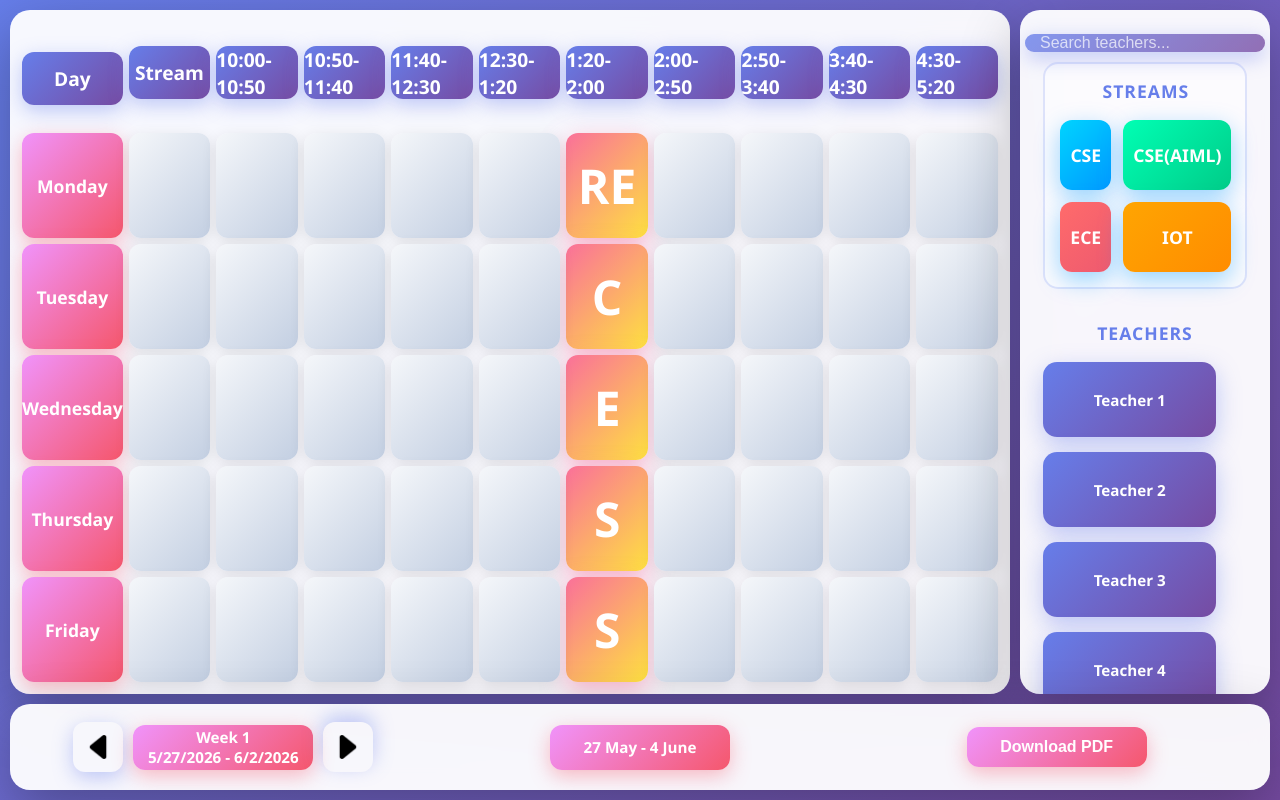
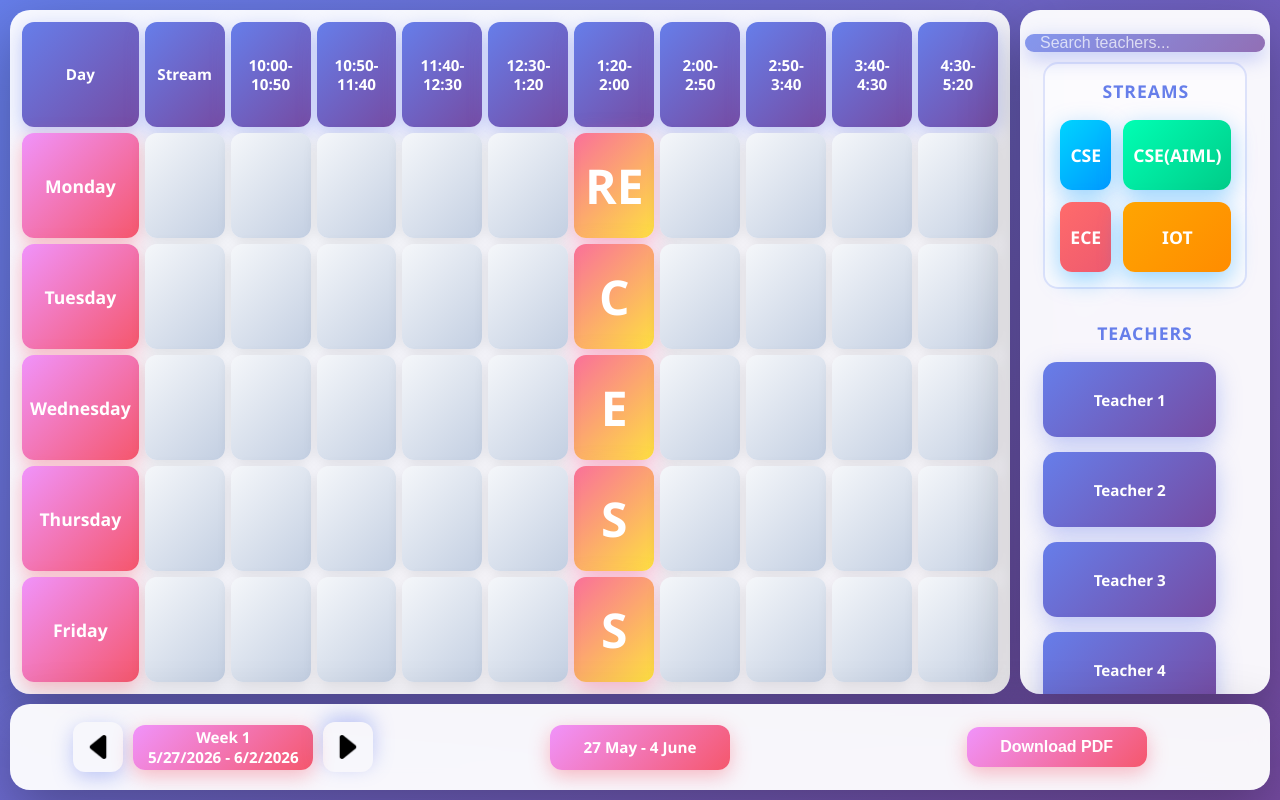
Before and after one commit to Satyanweshi01/Schedulo, a Flask app: page /editor/ in a window 1280 px wide. Run offline with Flask 3, Linux system fonts and the light colour scheme; some libraries are stand-ins or nearby versions.

Commit message:
Fix PDF export - times now stay inside boxes
- Removed problematic height and margin-top from .th class
- Changed to auto height with padding for proper text containment
- Reduced font size from 1.2rem to 0.95rem for better fit
- Added word-wrap and overflow-wrap for text wrapping
- Added min-height to ensure box size consistency
- Added padding to .box elements
- Added @media print styles for PDF optimization
- PDF export now shows clean table without overflow
- Times and content properly contained in boxes
- Hide faculty and control sections in PDF export

```diff
--- a/app/static/css/editor.css
+++ b/app/static/css/editor.css
@@ -43,6 +43,13 @@ main {
     transition: all 0.3s cubic-bezier(0.4, 0, 0.2, 1);
     background: linear-gradient(135deg, #f5f7fa 0%, #c3cfe2 100%);
     box-shadow: 0 4px 15px rgba(0, 0, 0, 0.1);
+    padding: 8px;
+    text-align: center;
+    word-wrap: break-word;
+    overflow-wrap: break-word;
+    white-space: normal;
+    font-size: 0.9rem;
+    min-height: 50px;
 }
 
 .box:hover {
@@ -52,14 +59,20 @@ main {
 
 .th {
     width: 100%;
-    height: 50%;
-    margin-top: 30%;
+    height: auto;
+    padding: 12px 8px;
     font-weight: 700;
-    font-size: 1.2rem;
+    font-size: 0.95rem;
     background: linear-gradient(135deg, #667eea 0%, #764ba2 100%);
     color: white;
     border-radius: 12px !important;
     box-shadow: 0 6px 20px rgba(102, 126, 234, 0.4) !important;
+    text-align: center;
+    word-wrap: break-word;
+    overflow-wrap: break-word;
+    white-space: normal;
+    line-height: 1.2;
+    min-height: 45px;
 }
 
 .day {
```
Also changed, not shown: other parts of app/static/css/editor.css (+45 -0 lines).
